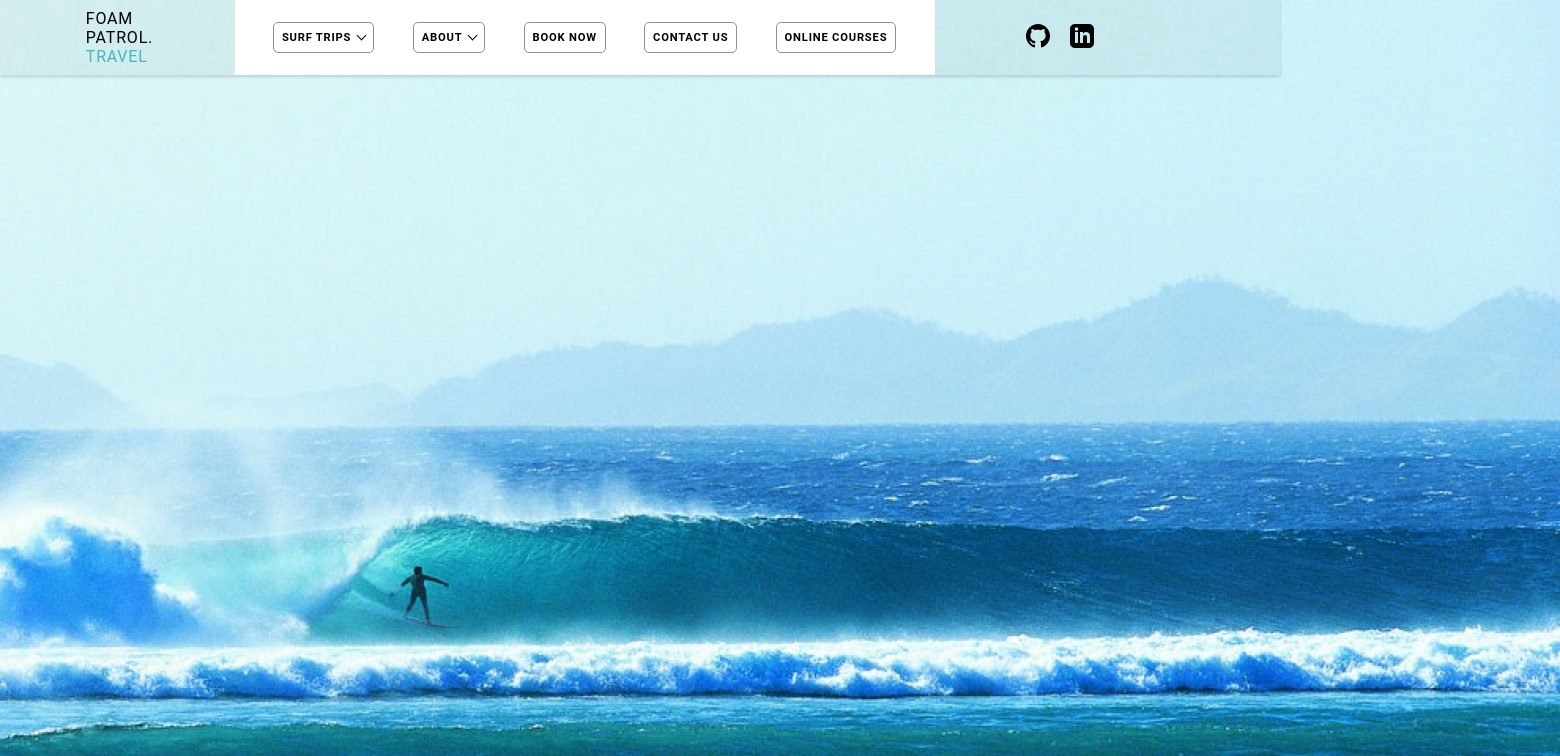
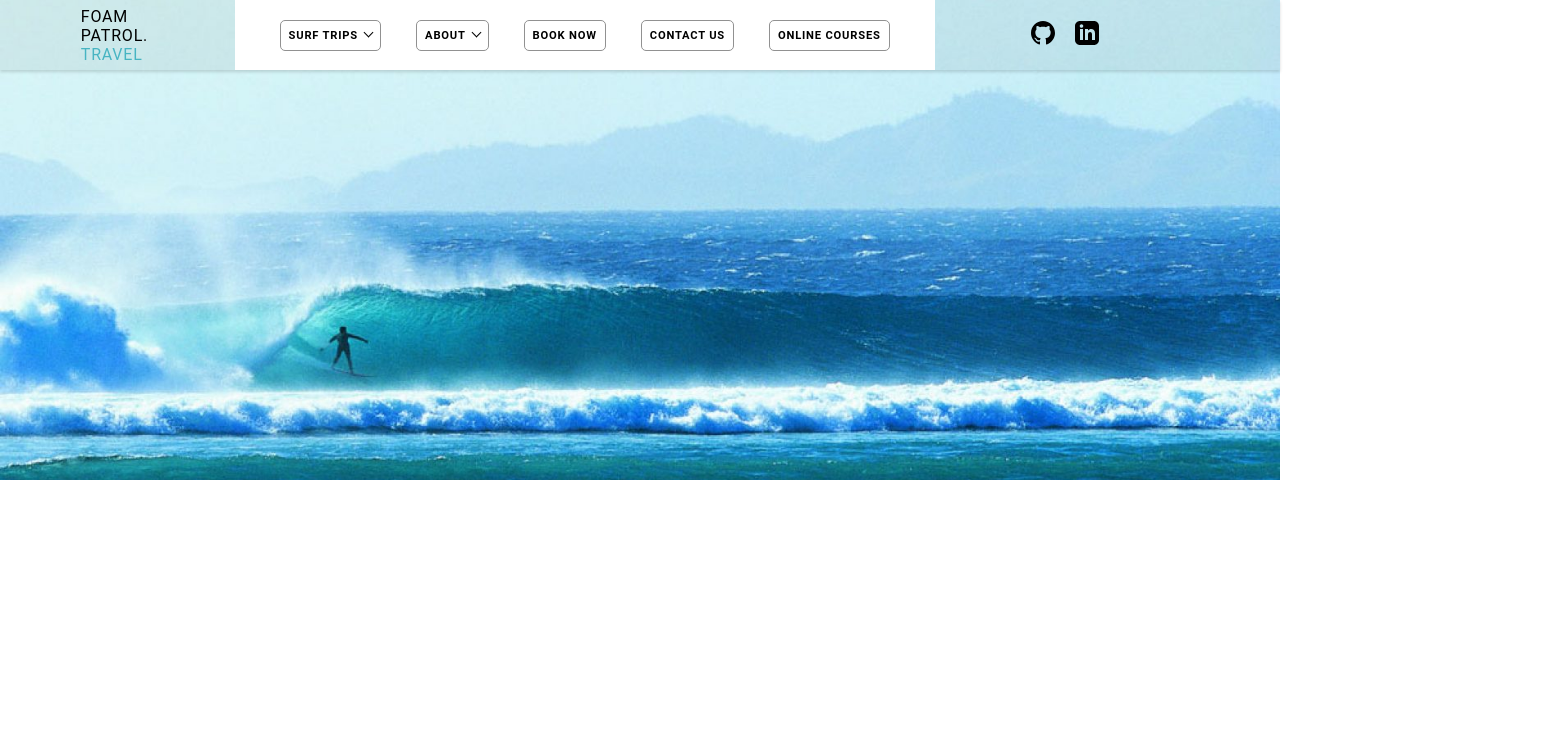
Before and after one commit to AaronoKwok/foam-patrol2, a React (Create React App) app: page / in a window 1280 px wide. Shown: the top 756 px of the page, 1560 px wide, since content can reach past the window. Built offline with nearby package versions, Linux system fonts and the light colour scheme.

Commit message:
background

```diff
--- a/public/index.css
+++ b/public/index.css
@@ -23,9 +23,9 @@ nav {
   position: fixed;
   display: flex;
   color: var(--black);
-  height: 75px;
+  height: 70px;
   width: 100%;
-  background-color: rgba(0, 0, 0, 0.04);
+  background-color: rgba(0, 0, 0, 0.05);
   justify-content: space-around;
   align-items: center;
   padding: 0px 45px;
@@ -42,6 +42,9 @@ nav {
   width: 700px;
   background-color: white;
   height: 100%;
+  margin-left: 15px;
+  padding-left: 10px;
+  padding-right: 10px;
 }
 
 .navbuttons {
@@ -55,6 +58,7 @@ nav {
 .socials {
   display: flex;
   margin-right: 90px;
+  margin-left: 15px;
 }
 
 .gh, .lkn {
@@ -103,7 +107,11 @@ a:visited {
 /* Main Page rotating background image */
 
 .backgroundImgPos {
-  position:
+  width: 100%;
+  height: 60vh;
+  overflow: hidden;
+  object-fit: cover;
+  object-position: 0% 60%;
 }
 
 /* SurfTrips drop down */
--- a/public/index.html
+++ b/public/index.html
@@ -4,10 +4,8 @@
     <title>Foam Patrol</title>
     <meta charset="UTF-8">
     <link rel="stylesheet" href="index.css">
-    <!-- <link rel="shortcut icon" type="image/x-icon" href="favicon.ico" /> --> <!-- favicon is the icon in the tab to left of the title. can be .ico, .png, or .gif -->
-    <!-- <link href="https://cdn.jsdelivr.net/npm/remixicon@2.3.0/fonts/remixicon.css" rel="stylesheet"> --> <!-- not required to use remixicons -->
   </head>
   <body>
     <div id="root"></div>
-  </body>
+     </body>
 </html>
--- a/src/components/BackScene.js
+++ b/src/components/BackScene.js
@@ -3,8 +3,8 @@ import testimg from "../images/barrel.png"
 
 function BackScene() {
     return (
-        <div className="backgroundImgPos">
-            <img src={testimg} alt="" />
+        <div>
+            <img className="backgroundImgPos" src={testimg} alt="" />
         </div>
     )
 }
```
